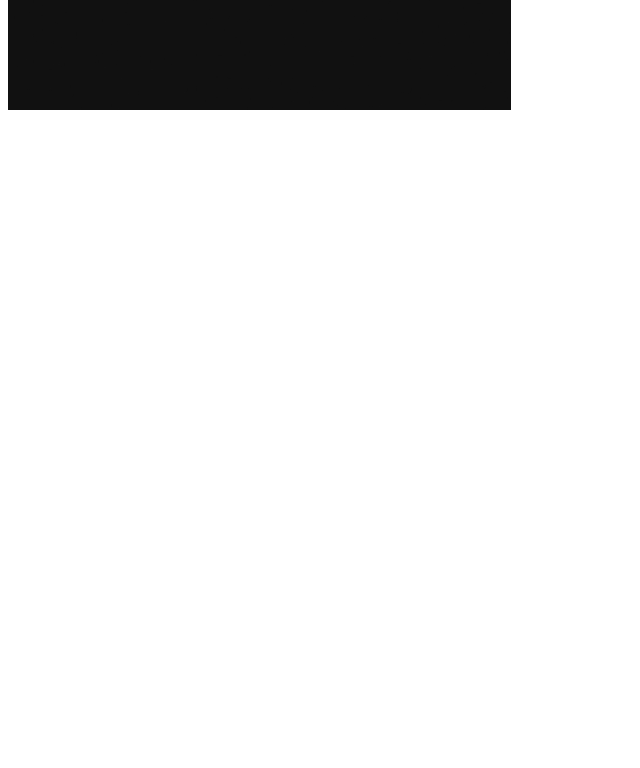
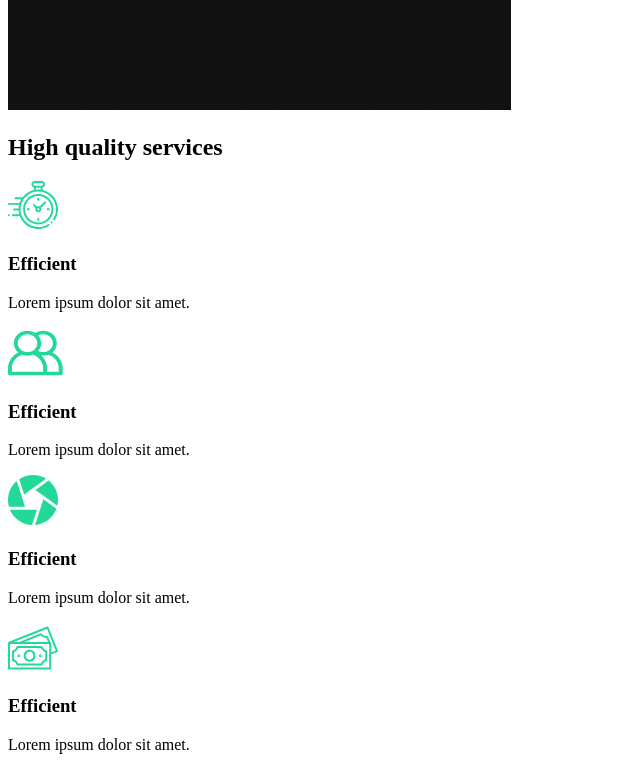
Before and after one commit to jurajrc/the-creative-react-course-capture, a React (Create React App) app: page / in a window 1280 px wide. Shown: the part 860-1628 px from the top of the page, without its empty margins (0-640 px from the left). Before the commit the page ends 982 px from the top, so only its background shows below. Built offline with nearby package versions, Linux system fonts and the light colour scheme.

Commit message:
3. Services Section

```diff
--- /dev/null
+++ b/src/conponents/ServicesSection.js
@@ -0,0 +1,53 @@
+import React from 'react';
+
+// import image
+import clock from '../img/clock.svg';
+import diaphragm from '../img/diaphragm.svg';
+import money from '../img/money.svg';
+import teamwork from '../img/teamwork.svg';
+import home2 from '../img/home2.png';
+
+const ServicesSection = () => {
+    return (
+        <div className="services">
+            <div className="description">
+                <h2>High <span>quality</span> services</h2>
+                <div className="cards">
+                    <div className="card">
+                        <div className="icon">
+                            <img src={clock} alt="clock" />
+                            <h3>Efficient</h3>
+                            <p>Lorem ipsum dolor sit amet.</p>
+                        </div>
+                    </div>
+                    <div className="card">
+                        <div className="icon">
+                            <img src={teamwork} alt="teamwork" />
+                            <h3>Efficient</h3>
+                            <p>Lorem ipsum dolor sit amet.</p>
+                        </div>
+                    </div>
+                    <div className="card">
+                        <div className="icon">
+                            <img src={diaphragm} alt="diaphragm" />
+                            <h3>Efficient</h3>
+                            <p>Lorem ipsum dolor sit amet.</p>
+                        </div>
+                    </div>
+                    <div className="card">
+                        <div className="icon">
+                            <img src={money} alt="money" />
+                            <h3>Efficient</h3>
+                            <p>Lorem ipsum dolor sit amet.</p>
+                        </div>
+                    </div>
+                </div>
+            </div>
+            <div className="imege">
+                <img src={home2} alt="home2"/>
+            </div>
+        </div>
+    )
+}
+
+export default ServicesSection
--- a/src/pages/AboutUs.js
+++ b/src/pages/AboutUs.js
@@ -1,10 +1,14 @@
 import React from 'react';
 // imoport Components
 import AboutSection from '../conponents/AboutSection';
+import ServicesSection from '../conponents/ServicesSection';
 
 const AboutUs = () => {
     return (
-        <AboutSection />
+        <>
+            <AboutSection />
+            <ServicesSection />
+        </>
     )
 }
 
```
